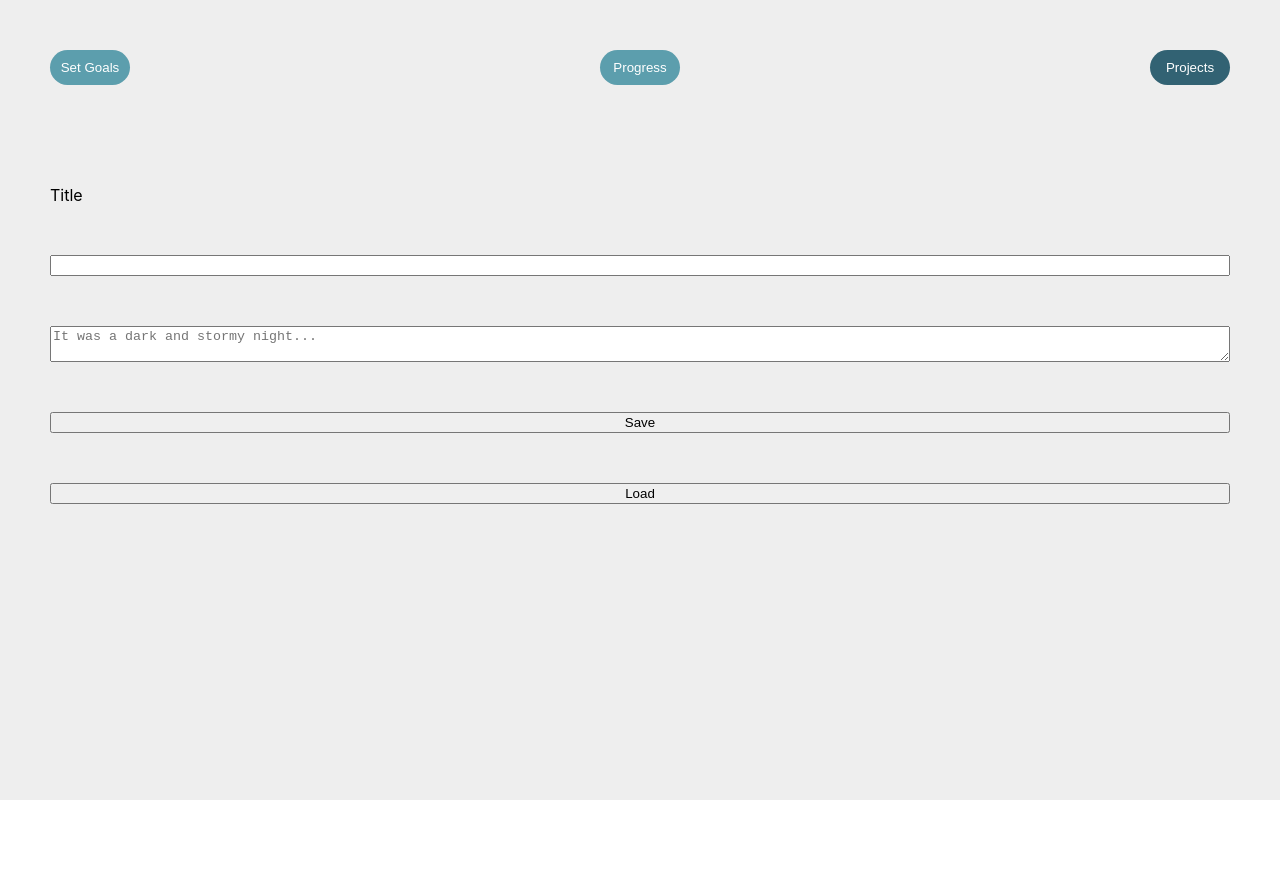
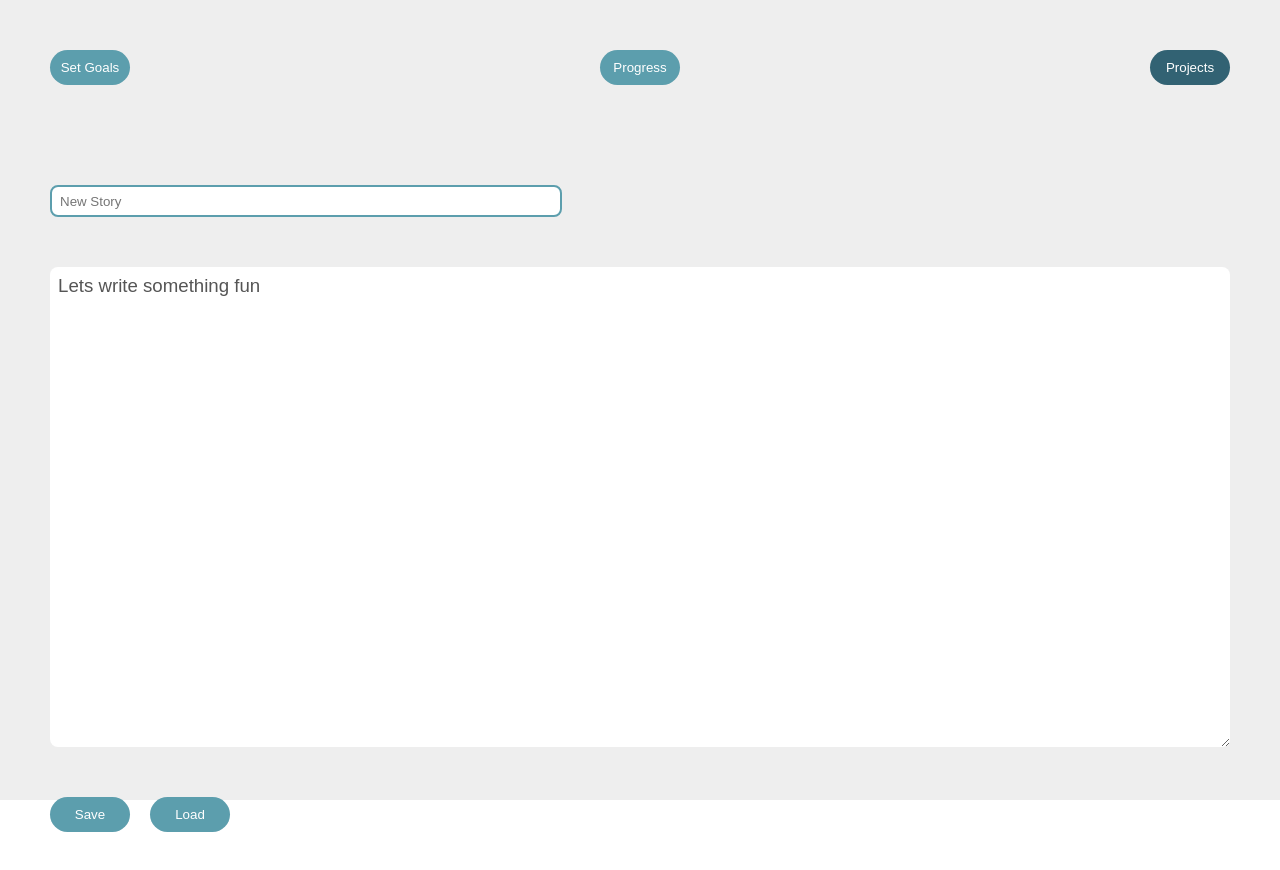
Before and after one commit to Timo-Thees/Capstone, a Next.js app: page / in a window 1280 px wide. Shown: the top 870 px of the page. Before the commit the page ends 800 px from the top, so only its background shows below. Built offline with nearby package versions, Linux system fonts and the light colour scheme.

Commit message:
website now has design

```diff
--- a/components/Button.js
+++ b/components/Button.js
@@ -7,9 +7,6 @@ export const Button = styled.button`
   border-radius: 20px;
   border: none;
   color: white;
-  & :active {
-    background: #326273;
-  }
 `;
 export const ActiveButton = styled.button`
   width: 80px;
--- a/components/Editor.js
+++ b/components/Editor.js
@@ -1,4 +1,6 @@
 import styled from "styled-components";
+import {TitleField, TextField} from "./Textfields";
+import {Button} from "./Button";
 
 export default function Editor({saveText, page}) {
   const handleSave = event => {
@@ -11,15 +13,23 @@ export default function Editor({saveText, page}) {
     return (
       <div>
         <Form onSubmit={handleSave}>
-          <label htmlFor="title">Title</label>
-          <input type="text" name="title" id="title"></input>
-          <textarea
+          <TitleField
+            type="text"
+            name="title"
+            id="title"
+            placeholder="New Story"
+          ></TitleField>
+          <TextField
             name="text"
             id="text"
             placeholder="It was a dark and stormy night..."
-          ></textarea>
-          <button type="submit">Save</button>
-          <button>Load</button>
+          >
+            Lets write something fun
+          </TextField>
+          <ButtonContainer>
+            <Button type="submit">Save</Button>
+            <Button>Load</Button>
+          </ButtonContainer>
         </Form>
       </div>
     );
@@ -35,3 +45,9 @@ const Form = styled.form`
   padding: 50px;
   gap: 50px;
 `;
+
+const ButtonContainer = styled.div`
+  display: flex;
+  flex-direction: row;
+  gap: 20px;
+`;
--- /dev/null
+++ b/components/Textfields.js
@@ -0,0 +1,29 @@
+import styled from "styled-components";
+
+export const TitleField = styled.input`
+  outline: none;
+  border: 2px solid #5c9ead;
+  border-radius: 8px;
+  padding: 8px;
+  height: 32px;
+  width: 40vw;
+  & :focus {
+    outline: 10px solid #326273;
+  }
+`;
+
+export const TextField = styled.textarea`
+  border: 2px #5c9ead;
+  border-radius: 8px;
+  padding: 8px;
+  height: 60vh;
+  font-family: Arial, Helvetica, sans-serif;
+  font-size: 14pt;
+  color: #555555;
+  & :target {
+    border: 10px #326273;
+  }
+`;
+
+// border: 5px #5c9ead;
+// border-radius: 4px;
```
